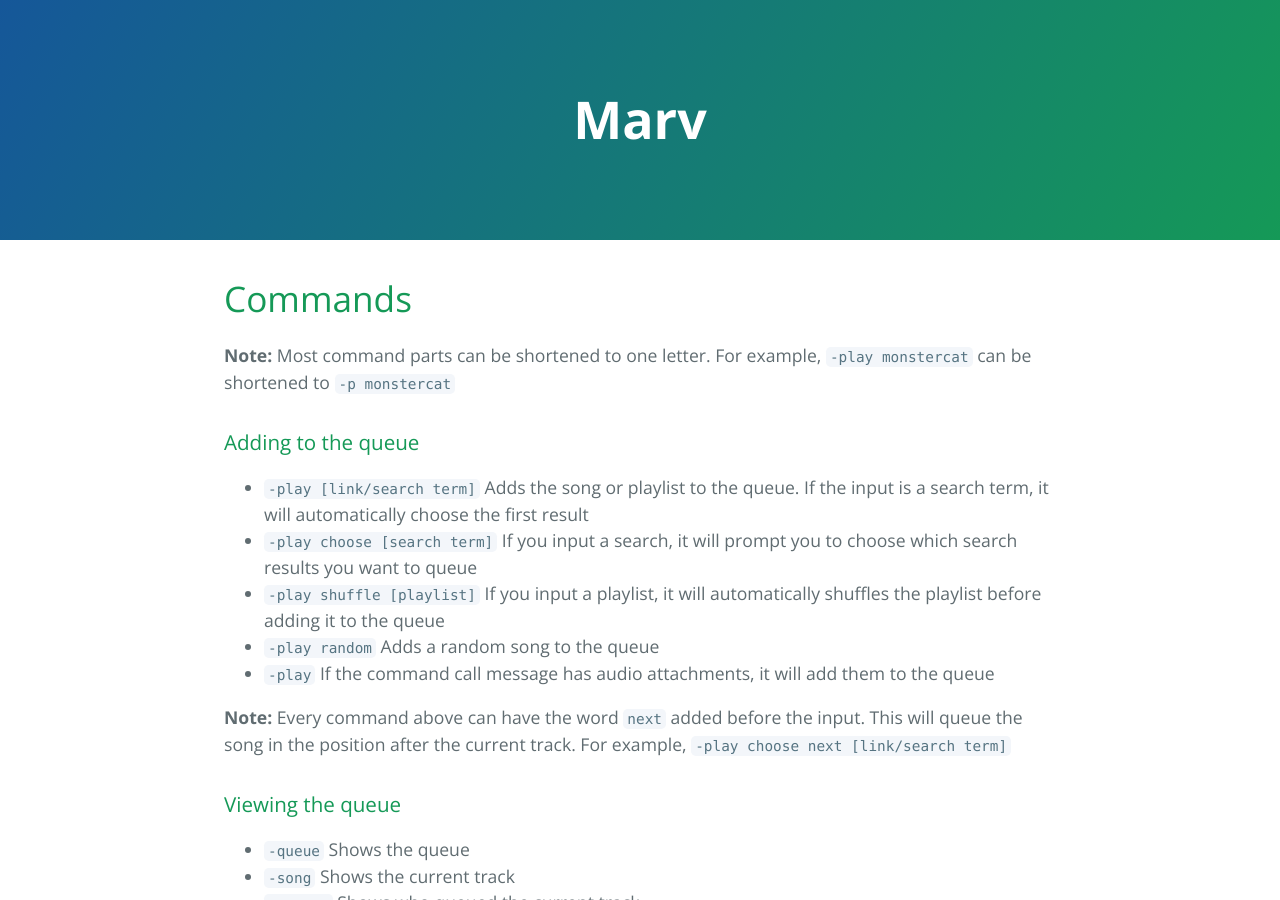
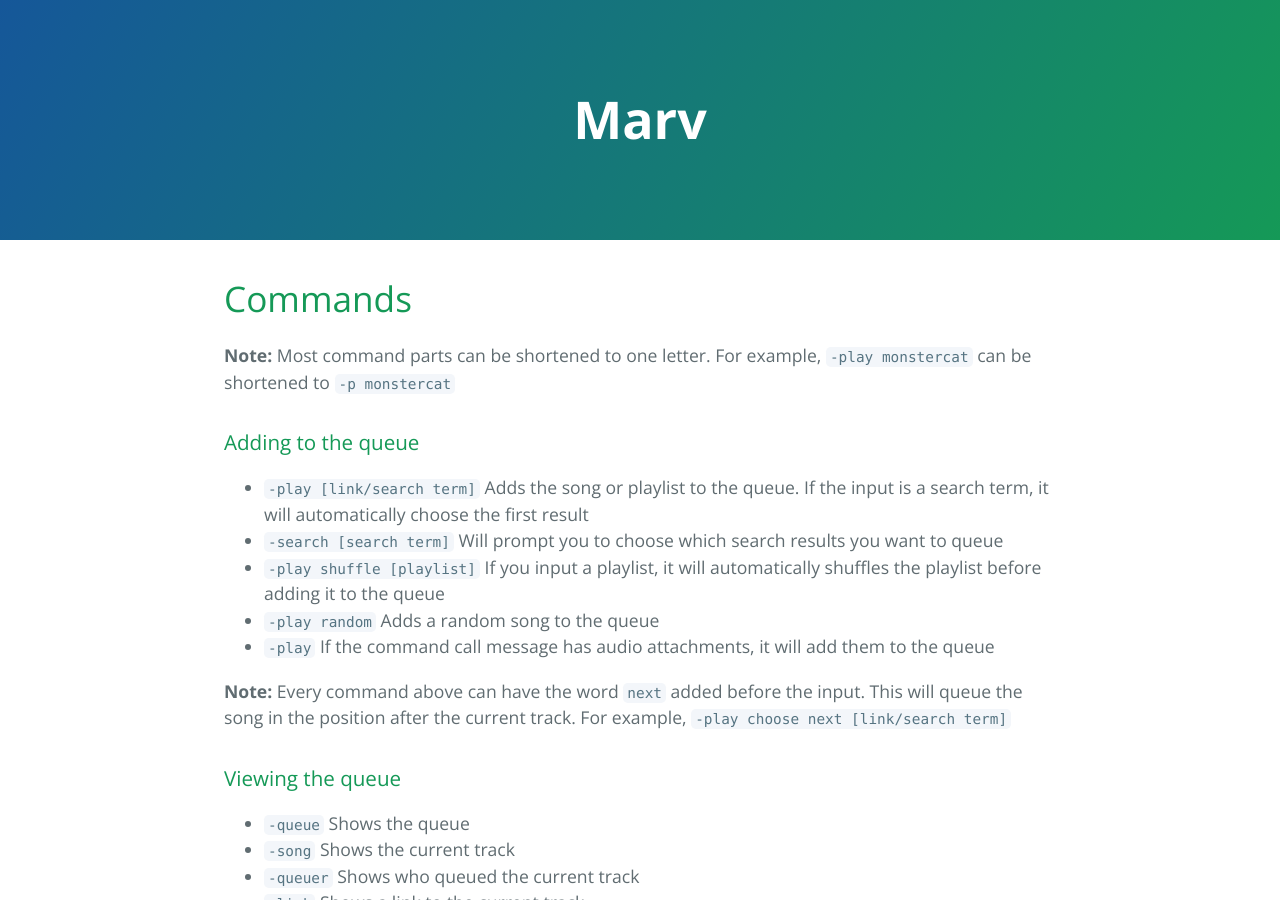
Before and after one commit to mymindishazel/marv-docs, a Jekyll site: the page built from commands.md, in a window 1280 px wide and 900 px high. Built offline with Jekyll 4.4.1, drawn with Linux system fonts in a browser that asks for light colours; our own code applies the rules of GitHub Pages for plain Markdown files.

Commit message:
Update commands.md

```diff
--- a/commands.md
+++ b/commands.md
@@ -5,7 +5,7 @@
 ### Adding to the queue
 
 * `-play [link/search term]` Adds the song or playlist to the queue. If the input is a search term, it will automatically choose the first result
-* `-play choose [search term]` If you input a search, it will prompt you to choose which search results you want to queue
+* `-search [search term]` Will prompt you to choose which search results you want to queue
 * `-play shuffle [playlist]` If you input a playlist, it will automatically shuffles the playlist before adding it to the queue
 * `-play random` Adds a random song to the queue
 * `-play` If the command call message has audio attachments, it will add them to the queue
```
